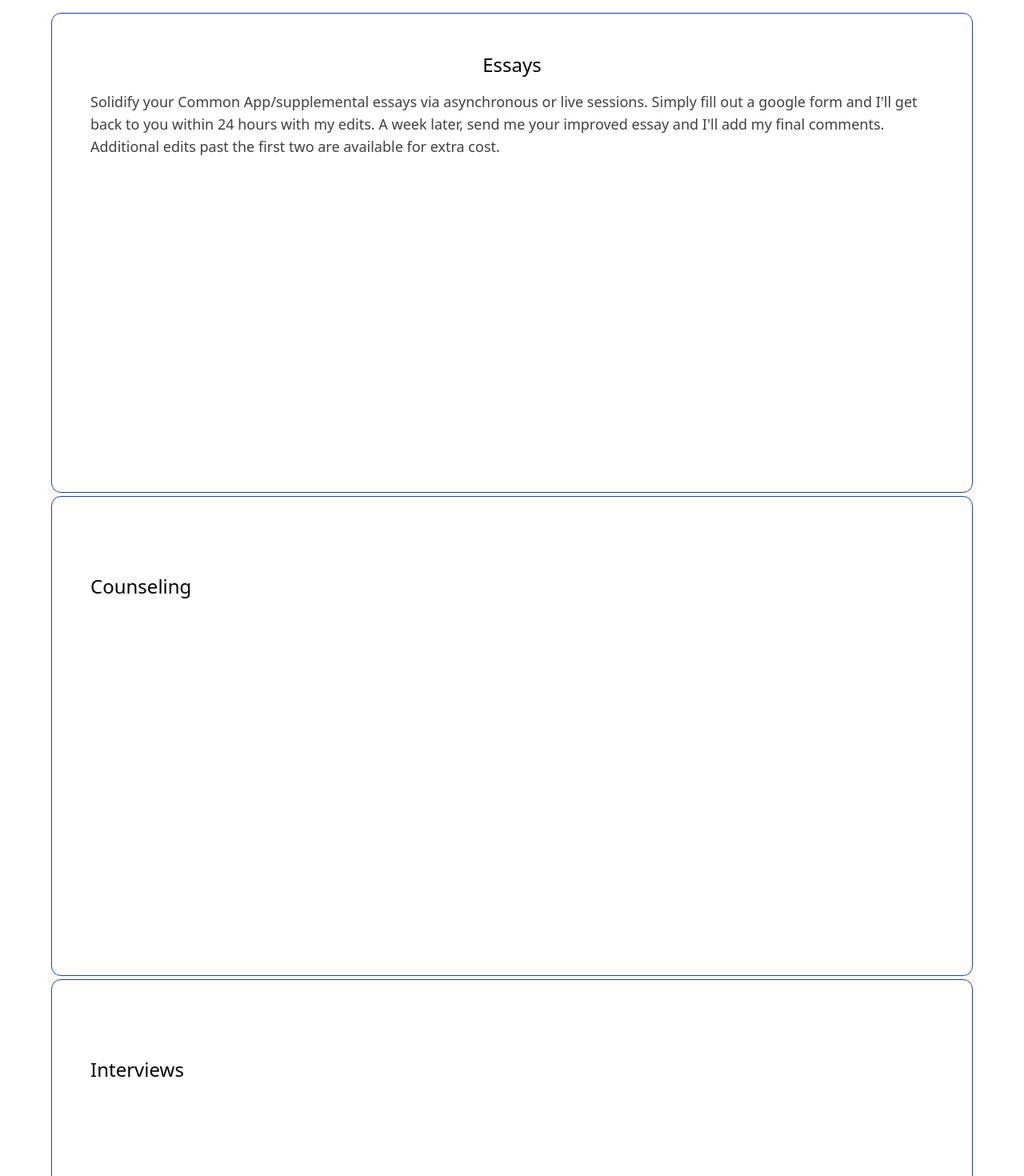
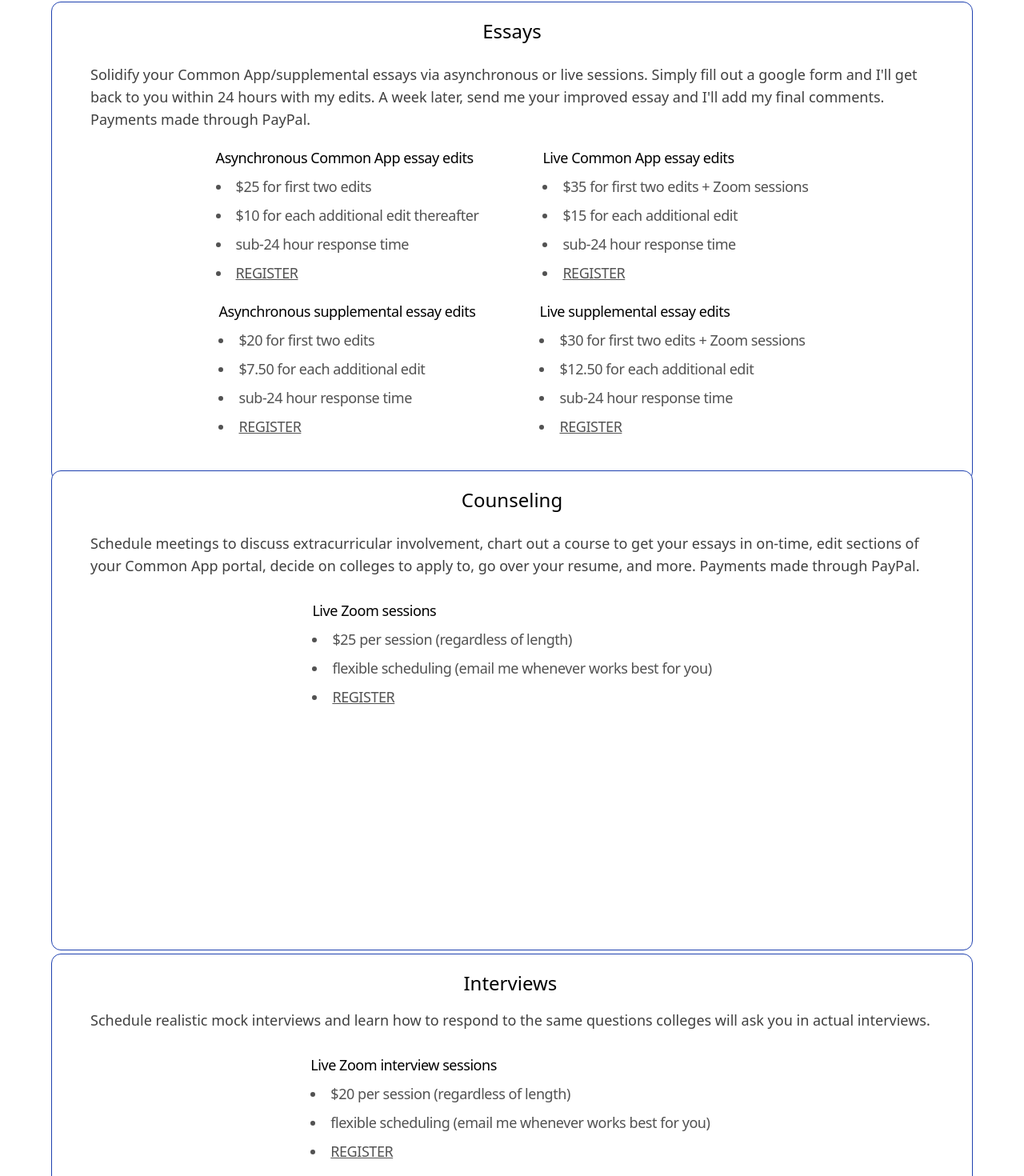
Before and after one commit to VA-24/VA-CC-Website, a React (Create React App) app: page /services in a window 1280 px wide. Shown: the part 126-1596 px from the top of the page at 80% size. Built offline with nearby package versions, Linux system fonts and the light colour scheme.

Commit message:
animations and content

```diff
--- /dev/null
+++ b/src/assets/HoverArrow.js
@@ -0,0 +1,20 @@
+import React, { useState } from 'react';
+
+const HoverArrow = () => {
+    const [isHovered, setIsHovered] = useState(false);
+
+    return (
+        <a
+            href="/"
+            className="text-blue-800 font-medium transition duration-300 flex items-center space-x-2 hover:text-blue-600"
+            onMouseEnter={() => setIsHovered(true)}
+            onMouseLeave={() => setIsHovered(false)}
+        >
+            <span
+                className={`arrow transform transition-transform duration-300 ${isHovered ? 'rotate-45 translate-x-1' : ''}`}
+            ></span>
+        </a>
+    );
+};
+
+export default HoverArrow;
--- a/src/pages/Services.js
+++ b/src/pages/Services.js
@@ -1,5 +1,13 @@
 import React, { useState, useEffect} from 'react';
+import AOS from 'aos';
+import 'aos/dist/aos.css';
 import '../App.css';
+
+AOS.init({
+    duration: 1000, // duration of the animation in milliseconds
+    easing: 'ease-in-out', // easing function for the animation
+  });
+
 
 
 function Services(){
@@ -7,14 +15,14 @@ function Services(){
     return(
         <body class='bg-white'>
             <div class='relative w-full flex flex-col items-center'>
-            <main class='w-full max-w-lg lg:max-w-3xl xl:max-w-6xl flex flex-col lg:flex-row-reverse gap-8 lg:gap-80 sticky top-0 px-6 py-8 bg-white z-[3] mt-4'>
+            <main class='w-full max-w-lg lg:max-w-3xl xl:max-w-6xl flex flex-col lg:flex-row-reverse gap-8 lg:gap-80 top-0 px-6 py-8 bg-white z-[3] mt-4'>
             <nav class='w-full flex flex-row items-center justify-center tracking-tight gap-8'>
-                    <a href="/" class="group text-xs xl:text-lg text-blue-800 font-medium transition duration-300">
+                    <a href="/" class="group text-sm md:text-base lg:text-lg xl:text-lg text-blue-800 font-medium transition duration-300">
                         Home
                     <span class="block max-w-0 group-hover:max-w-full transition-all duration-500 h-0.5 bg-blue-800"></span>
                     </a>
 
-                    <a href="/services" class="group text-xs xl:text-lg text-blue-800 font-medium transition duration-300">
+                    <a href="/services" class="group text-sm md:text-base lg:text-lg xl:text-lg text-blue-800 font-medium transition duration-300">
                         Services
                     <span class="block max-w-0 group-hover:max-w-full transition-all duration-500 h-0.5 bg-blue-800"></span>
                     </a>
@@ -24,27 +32,83 @@ function Services(){
                 </main>
 
                 <section id='projects' class='w-full h-full flex flex-col items-center gap-1'>
-                <a target='_blank' class='sticky z-[2] top-0 lg:top-32 [&>div>.shine]:hover:block w-full max-w-lg lg:max-w-3xl xl:max-w-6xl h-[60vh] lg:h-[75vh] lg:max-h-[600px] flex flex-col xl:flex-row border border-blue-800 p-2 justify-start gap-8 px-4 py-12 lg:px-6 xl:px-12 xl:py-12 mt-8 bg-white rounded-xl'>
+                <a target='_blank' class='sticky z-[2] top-0 lg:top-32 [&>div>.shine]:hover:block w-full max-w-lg md:max-w-3xl lg:max-w-4xl xl:max-w-6xl h-[90vh] lg:h-[80vh] lg:max-h-[600px] flex flex-col xl:flex-row border border-blue-800 p-2 justify-start gap-8 px-4 py-8 lg:px-6 xl:px-12 xl:py-5 bg-white rounded-xl'>
                     <div class='flex flex-col gap-4'>
                         <h3 class='font-medium text-xl xl:text-2xl 2xl:text-3xl text-black text-center'>Essays</h3>
-                        <p class='text-base lg:text-lg 2lg:text-lg text-neutral-700'>Solidify your Common App/supplemental essays via asynchronous or live sessions. Simply fill out a google form and I'll get back to you within 24 hours with my edits. A week later, send me your improved essay and I'll add my final comments. Additional edits past the first two are available for extra cost.</p>
-                        <div class='flex flex-row'>
-                                <div class='flex flex'></div>
+                        <p class='text-neutral-700 text-sm md:text-base lg:text-lg xl:text-lg mt-2 xs:text-xs'>Solidify your Common App/supplemental essays via asynchronous or live sessions. Simply fill out a google form and I'll get back to you within 24 hours with my edits. A week later, send me your improved essay and I'll add my final comments. Payments made through PayPal.</p>
+                        <div class='flex flex-row h-[25vh] lg:h-[20vh] justify-center tracking-tight gap-20 text-sm md:text-base lg:text-base xl:text-lg mt-1 xs:text-xs' data-aos='zoom-in' data-aos-delay='100'>
+                                <div class='flex flex-col min-h-[200px]'>
+                                    <div class='flex items-center'>
+                                        <h3 class='pb-2 font-medium'>Asynchronous Common App essay edits</h3>
+
+                                    </div>
+                                    <li class='pb-2 text-neutral-600'>$25 for first two edits</li>
+                                    <li class='pb-2 text-neutral-600'>$10 for each additional edit thereafter</li>
+                                    <li class='pb-2 text-neutral-600'>sub-24 hour response time</li>
+                                    <li class='text-neutral-600 font-medium underline'>REGISTER</li>
+
+                                </div>
+                                <div class='flex flex-col min-h-[200px]'>
+                                    <h3 class='pb-2 font-medium'>Live Common App essay edits</h3>
+                                    <li class='pb-2 text-neutral-600'>$35 for first two edits + Zoom sessions</li>
+                                    <li class='pb-2 text-neutral-600'>$15 for each additional edit</li>
+                                    <li class='pb-2 text-neutral-600'>sub-24 hour response time</li>
+                                    <li class='text-neutral-600 font-medium underline'>REGISTER</li>
+
+                                </div>
+                        </div>
+
+                        <div class='flex flex-row h-[25vh] lg:h-[20vh] justify-center tracking-tight gap-20 text-sm md:text-base lg:text-lg xl:text-lg mt-8 md:mt-4' data-aos='zoom-in' data-aos-delay='300'>
+                                <div class='flex flex-col min-h-[200px]'>
+                                    <h3 class='pb-2 font-medium'>Asynchronous supplemental essay edits</h3>
+                                    <li class='pb-2 text-neutral-600'>$20 for first two edits</li>
+                                    <li class='pb-2 text-neutral-600'>$7.50 for each additional edit</li>
+                                    <li class='pb-2 text-neutral-600'>sub-24 hour response time</li>
+                                    <li class='text-neutral-600 font-medium underline'>REGISTER</li>
+
+                                </div>
+                                <div class='flex flex-col min-h-[200px]'>
+                                    <h3 class='pb-2 font-medium'>Live supplemental essay edits</h3>
+                                    <li class='pb-2 text-neutral-600'>$30 for first two edits + Zoom sessions</li>
+                                    <li class='pb-2 text-neutral-600'>$12.50 for each additional edit</li>
+                                    <li class='pb-2 text-neutral-600'>sub-24 hour response time</li>
+                                    <li class='text-neutral-600 font-medium underline'>REGISTER</li>
+
+                                </div>
+                        </div>
+
+                    </div>
+                </a>
+
+                <a target='_blank' class='sticky z-[2] top-0 lg:top-32 [&>div>.shine]:hover:block w-full max-w-lg md:max-w-3xl lg:max-w-4xl xl:max-w-6xl h-[90vh] lg:h-[80vh] lg:max-h-[600px] flex flex-col xl:flex-row border border-blue-800 p-2 justify-start gap-8 px-4 py-8 lg:px-6 xl:px-12 xl:py-5 bg-white rounded-xl' data-aos='fade-up'>
+                    <div class='flex flex-col gap-4'>
+                        <h3 class='font-medium text-xl xl:text-2xl 2xl:text-3xl text-black text-center justify-center'>Counseling</h3>
+                        <p class='text-neutral-700 text-sm md:text-base lg:text-lg xl:text-lg mt-2 xs:text-xs'>Schedule meetings to discuss extracurricular involvement, chart out a course to get your essays in on-time, edit sections of your Common App portal, decide on colleges to apply to, go over your resume, and more.  Payments made through PayPal.</p>
+                        <div class='flex flex-row h-[25vh] lg:h-[20vh] justify-center tracking-tight gap-20 text-sm md:text-base lg:text-base xl:text-lg mt-1 xs:text-xs' data-aos='zoom-in' data-aos-delay='100'>
+                                <div class='flex flex-col min-h-[200px]'>
+                                    <h3 class='pb-2 mt-2 font-medium'>Live Zoom sessions</h3>
+                                    <li class='pb-2 text-neutral-600'>$25 per session (regardless of length)</li>
+                                    <li class='pb-2 text-neutral-600'>flexible scheduling (email me whenever works best for you)</li>
+                                    <li class='text-neutral-600 font-medium underline'>REGISTER</li>
+
+                                </div>
                         </div>
                     </div>
                 </a>
 
-                <a target='_blank' class='sticky z-[2] top-0 lg:top-32 [&>div>.shine]:hover:block w-full max-w-lg lg:max-w-3xl xl:max-w-6xl h-[60vh] lg:h-[75vh] lg:max-h-[600px] flex flex-col xl:flex-row border border-blue-800 justify-start gap-8 px-4 py-12 lg:px-6 xl:px-12 xl:py-24 bg-white rounded-xl'>
-                    <div class='flex flex-col gap-4'>
-                        <h3 class='font-medium text-xl xl:text-2xl 2xl:text-3xl text-black text-center justify-center'>Counseling</h3>
-                        <p class='text-base xl:text-lg 2xl:text-xl text-neutral-700'></p>
-                    </div>
-                </a>
-
-                <a target='_blank' class='sticky z-[2] top-0 lg:top-32 [&>div>.shine]:hover:block w-full max-w-lg lg:max-w-3xl xl:max-w-6xl h-[60vh] lg:h-[75vh] lg:max-h-[600px] flex flex-col xl:flex-row border border-blue-800 justify-start gap-8 px-4 py-12 lg:px-6 xl:px-12 xl:py-24 mb-20 bg-white rounded-xl'>
+                <a target='_blank' class='sticky z-[2] top-0 lg:top-32 [&>div>.shine]:hover:block w-full max-w-lg md:max-w-3xl lg:max-w-4xl xl:max-w-6xl h-[90vh] lg:h-[80vh] lg:max-h-[600px] flex flex-col xl:flex-row border border-blue-800 p-2 justify-start gap-8 px-4 py-8 lg:px-6 xl:px-12 xl:py-5 bg-white rounded-xl' data-aos='fade-up'>
                     <div class='flex flex-col gap-4'>
                         <h3 class='font-medium text-xl xl:text-2xl 2xl:text-3xl text-black text-center'>Interviews</h3>
-                        <p class='text-base xl:text-lg 2xl:text-xl text-neutral-700'></p>
+                        <p class='text-base xl:text-lg 2xl:text-xl text-neutral-700'>Schedule realistic mock interviews and learn how to respond to the same questions colleges will ask you in actual interviews. </p>
+                        <div class='flex flex-row h-[25vh] lg:h-[20vh] justify-center tracking-tight gap-20 text-sm md:text-base lg:text-base xl:text-lg mt-1 xs:text-xs' data-aos='zoom-in' data-aos-delay='100'>
+                                <div class='flex flex-col min-h-[200px]'>
+                                    <h3 class='pb-2 mt-2 font-medium'>Live Zoom interview sessions</h3>
+                                    <li class='pb-2 text-neutral-600'>$20 per session (regardless of length)</li>
+                                    <li class='pb-2 text-neutral-600'>flexible scheduling (email me whenever works best for you)</li>
+                                    <li class='text-neutral-600 font-medium underline'>REGISTER</li>
+
+                                </div>
+                        </div>
                     </div>
 
                 </a>
@@ -55,7 +119,6 @@ function Services(){
             </div>
 
 
-
         </body>
     )
 }
```
Also changed, not shown: src/pages/Home.js (+15 -17 lines), src/assets/vardhan2.jpg (added).
